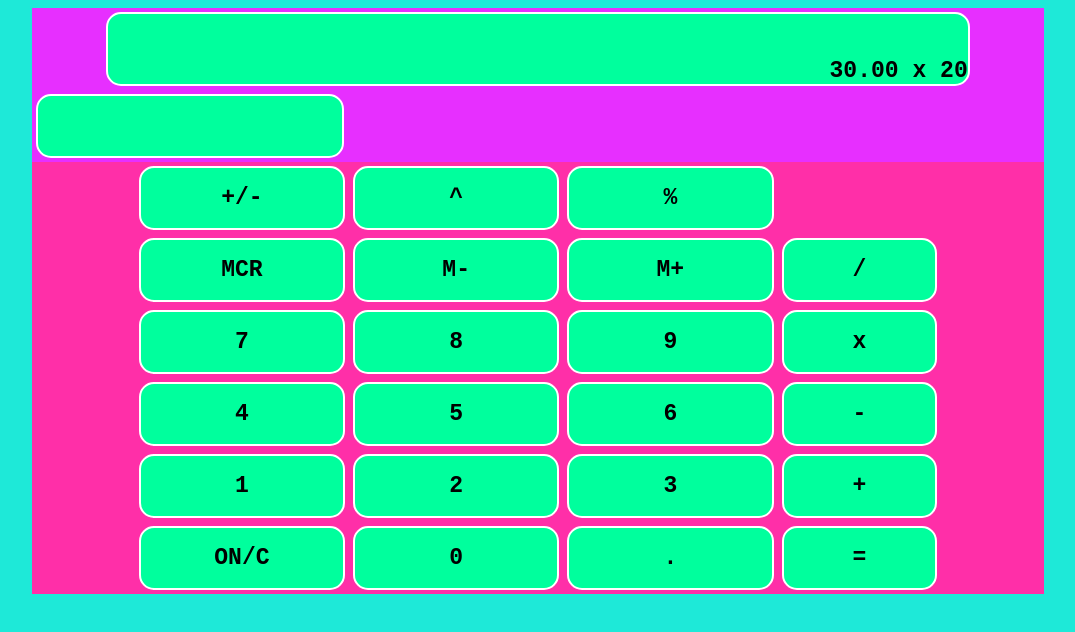
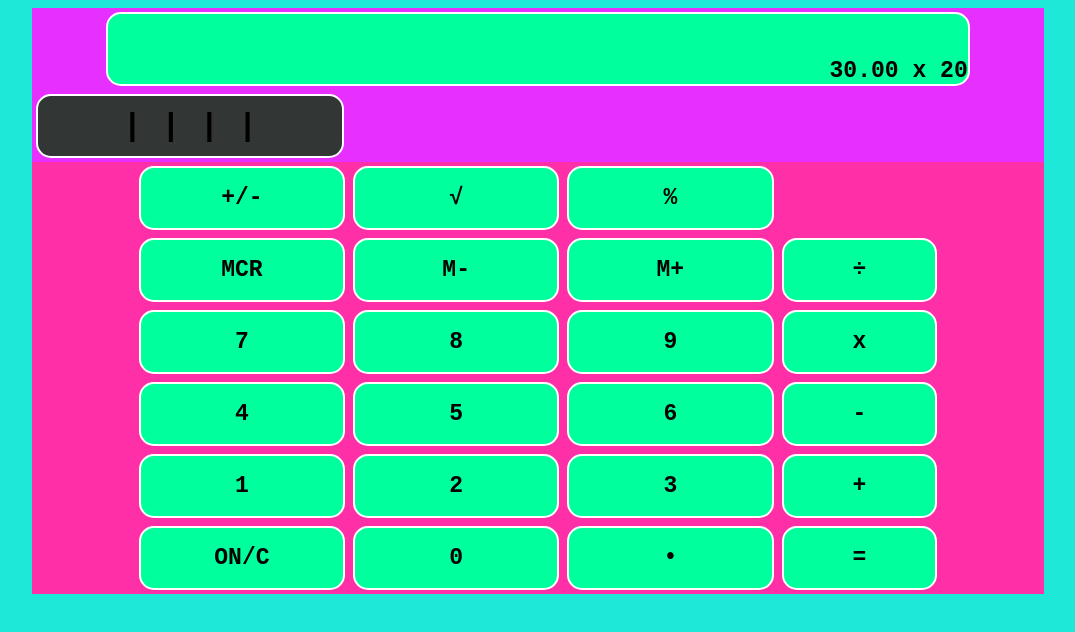
Before and after one commit to NatiMart/Calculator-Project, a plain HTML site: page index.html in a window 1280 px wide. Shown: the whole page, without its empty margins (102-1177 px from the left). Drawn offline with Linux system fonts and the light colour scheme.

Commit message:
few more changes

```diff
--- a/index.html
+++ b/index.html
@@ -12,12 +12,12 @@
     </div>
 
     <div class="container0">
-        <div class="item0"></div>
+        <div1 class="item0">| | | | </div1>
     </div>
 
     <div class="container1">
         <div class="item2">+/-</div>
-        <div class="item2">^</div>
+        <div class="item2">√</div>
         <div class="item2">%</div>
         <div class="spacer"></div>
     </div>
@@ -26,7 +26,7 @@
         <div class="item2">MCR</div>
         <div class="item2">M-</div>
         <div class="item2">M+</div>
-        <div class="item3">/</div>
+        <div class="item3">÷</div>
     </div>
     <div class="container1">
         <div class="item2">7</div>
@@ -49,7 +49,7 @@
     <div class="container1">
         <div class="item2">ON/C</div>
         <div class="item2">0</div>
-        <div class="item2">.</div>
+        <div class="item2">•</div>
         <div class="item3">=</div>
     </div>
 
--- a/styles.css
+++ b/styles.css
@@ -5,6 +5,12 @@ div{
     font-family: 'Courier New', Courier, monospace;
     font-weight: bold;
     font-size: larger;
+}
+div1{
+    font-family: 'Courier New', Courier, monospace;
+    font-weight: bold;
+    font-size: xx-large;
+    font-stretch: ultra-expanded;
 }
 .container{
     background-color: rgb(231, 47, 255);
@@ -43,13 +49,16 @@ div{
 
 
 .item0{
-    background-color: rgb(0, 255, 157);
+    background-color: rgb(50, 54, 53);
     border-radius: 15px;
     border: 2px solid white;
     width: 30%;
     /*min-width: 200px;*/
     min-height: 60px;
-    margin: 4px
+    margin: 4px;
+    display: flex;
+    justify-content: center;
+    align-items: center;
 }
 
 .item1{
```
